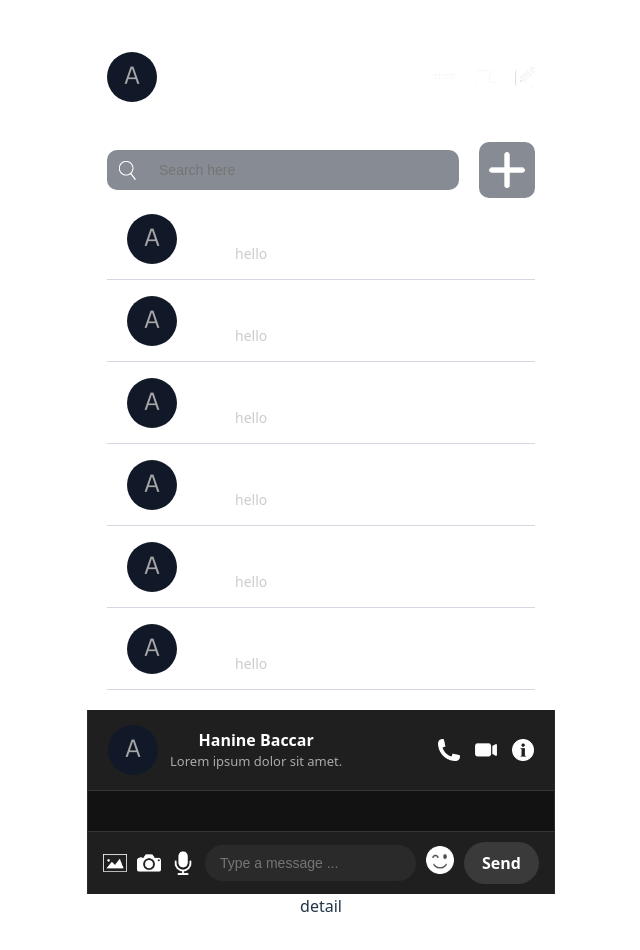
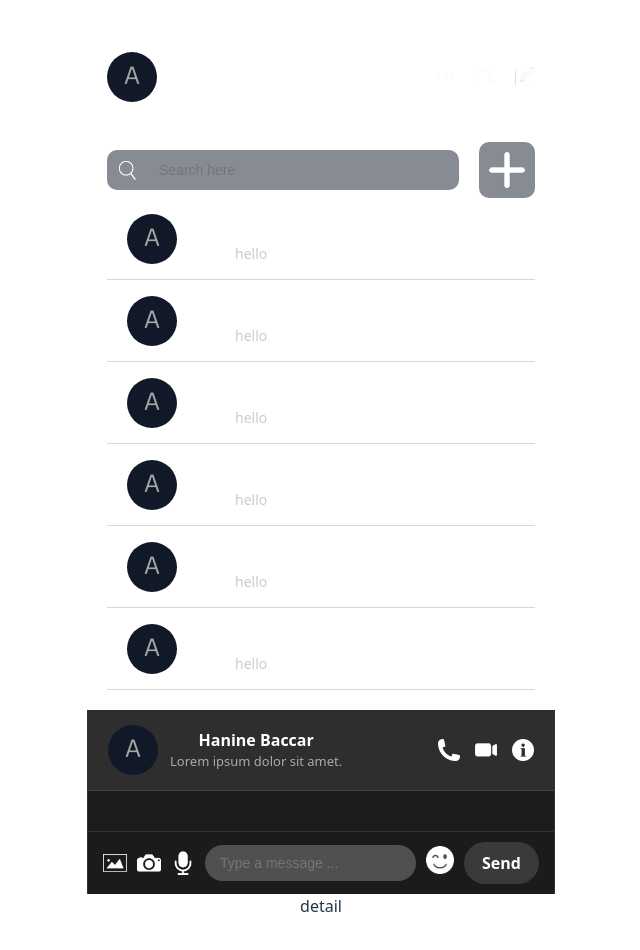
Before and after one commit to rahmaaaribii35/chat-Application, a React (Vite) app: page / in a window 1280 px wide. Shown: the whole page, without its empty margins (319-959 px from the left). Built offline with nearby package versions, Linux system fonts and the light colour scheme.

Commit message:
adding emojis in the chat text
emoji-picker-react

```diff
--- a/package.json
+++ b/package.json
@@ -10,6 +10,7 @@
     "preview": "vite preview"
   },
   "dependencies": {
+    "emoji-picker-react": "^4.14.2",
     "react": "^19.1.1",
     "react-dom": "^19.1.1"
   },
--- a/src/components/chat/chat.css
+++ b/src/components/chat/chat.css
@@ -4,7 +4,7 @@
   display: flex;
   flex-direction: column;
   height: 100%;
-  background-color: #121212; /* dark background */
+  background-color: #1c1c1c; /* dark background */
   border-left: 1px solid rgba(255,255,255,0.1);
   border-right: 1px solid rgba(255,255,255,0.1);
   color: #fff;
@@ -17,7 +17,7 @@
   align-items: center;
   justify-content: space-between;
   border-bottom: 1px solid rgba(255,255,255,0.1);
-  background-color: #1f1f1f;
+  background-color: #2e2e2e;
 }
 
 .chat .top .user {
@@ -89,7 +89,7 @@
   align-items: center;
   gap: 10px;
   border-top: 1px solid rgba(255,255,255,0.1);
-  background-color: #1f1f1f;
+  background-color: #1b1b1b;
 }
 
 .chat .bottom input {
@@ -133,7 +133,7 @@
   border-radius: 25px;
   border: none;
   outline: none;
-  background-color: #2a2a2a;
+  background-color: #515050;
   color: #fff;
   font-size: 14px;
 }
@@ -167,3 +167,19 @@
   background-color: #505050;
   transform: scale(1.05);
 }
+
+
+/* === Emoji Picker Styling === */
+.chat .bottom .emoji {
+  position: relative; /* allows absolute positioning of the picker inside */
+}
+
+.chat .bottom .emoji .EmojiPickerReact {
+  position: absolute !important;
+  bottom: 45px; /* adjust so it floats above the input */
+  right: 0;
+  z-index: 2000;
+  box-shadow: 0 4px 12px rgba(81, 80, 80, 0.3);
+  border-radius: 12px;
+  overflow: hidden;
+}
--- a/src/components/chat/chat.jsx
+++ b/src/components/chat/chat.jsx
@@ -1,7 +1,17 @@
-import React from 'react'
+import React, { useState } from 'react'
 import './chat.css'
+import EmojiPicker from 'emoji-picker-react'
 
 const Chat = () => {
+
+  const [open,setOpen]=useState(false);
+  const [text,setText]=useState("");
+
+  const handleEmoji=e=>{
+    setText(prev=>prev+e.emoji);
+    setOpen(false)
+  };
+
   return (
     <div className='chat'>
       <div className="top">
@@ -25,9 +35,10 @@ const Chat = () => {
           <img src="./camera.png" alt="" />
           <img src="./mic.png" alt="" />
         </div>
-        <input type="text" placeholder='Type a message ...' />
+        <input type="text" placeholder='Type a message ...' onChange={(e)=>setText(e.target.value)}  value={text} />
         <div className="emoji">
-          <img src="./emoji.png" alt="" />
+          <img src="./emoji.png" alt="" onClick={()=>setOpen(prev=>!prev)}/>
+          <EmojiPicker open={open} onEmojiClick={handleEmoji}/>
         </div>
         <button className='sendButton'>Send</button>
       </div>
```
Also changed, not shown: 1 other file (tests, documents, lock files or other folders).
